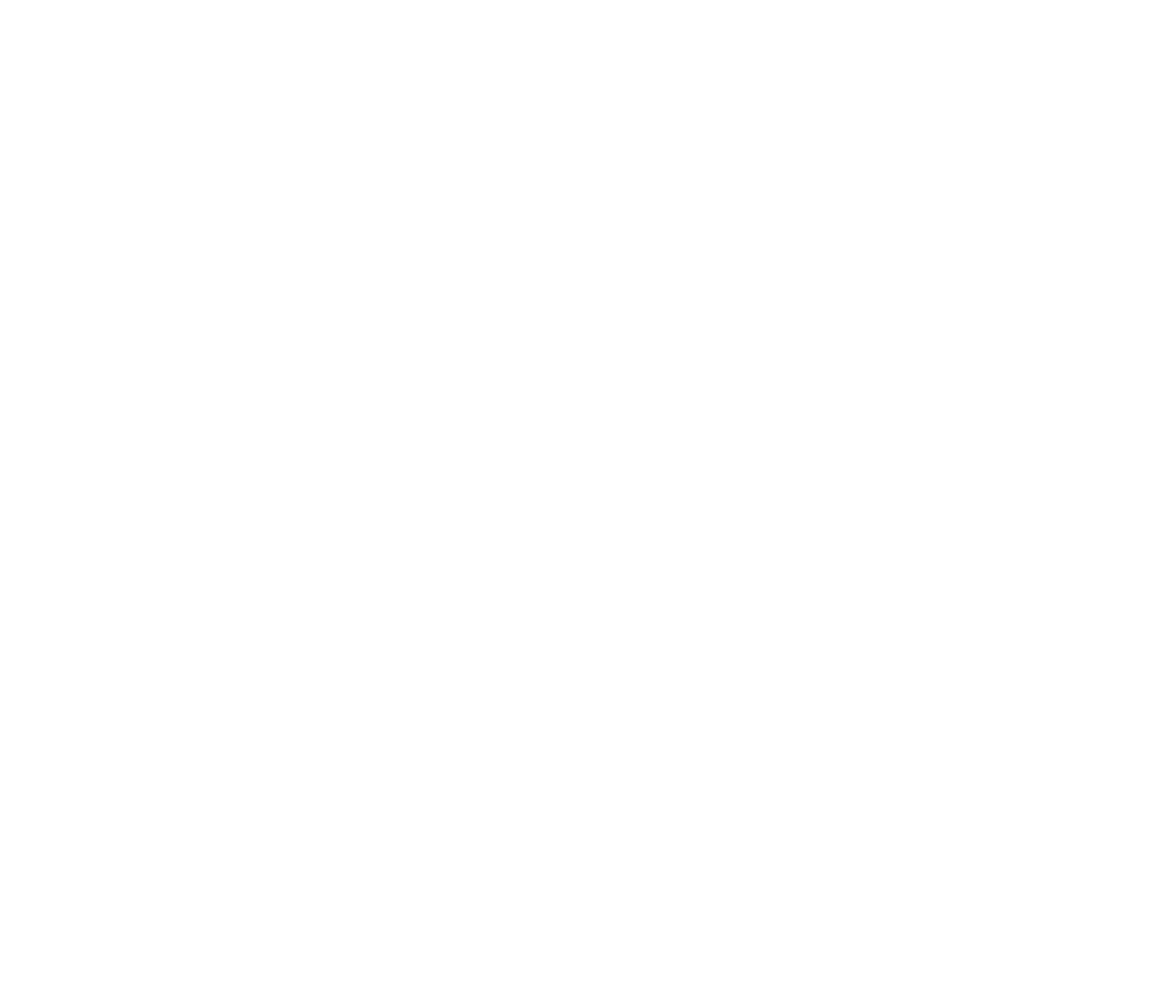
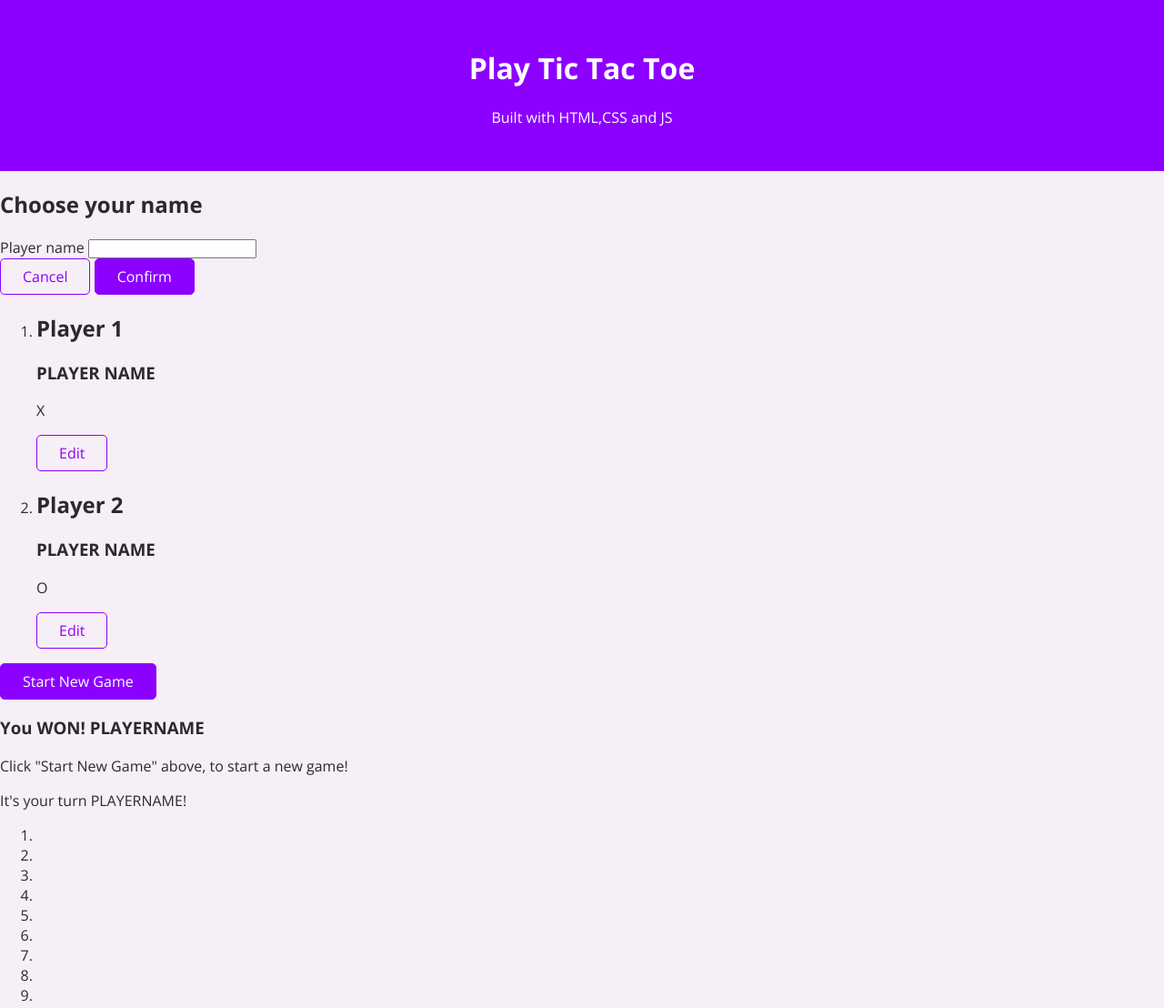
Before and after one commit to samarpan-rai11/tic-tac-toe, a plain HTML site: page index.html in a window 1280 px wide. Shown: the whole page at 91% size. Before the commit the page ends 800 px from the top, so only its background shows below. Drawn offline with nearby package versions, Linux system fonts and the light colour scheme.

Commit message:
html and css added

```diff
--- a/index.html
+++ b/index.html
@@ -3,9 +3,72 @@
 <head>
     <meta charset="UTF-8">
     <meta name="viewport" content="width=device-width, initial-scale=1.0">
-    <title>Tic,Tac,Toe</title>
+    <title>Tic Tac Toe</title>
+    <link rel="stylesheet" href="style.css">
+    <script src="app.js" defer></script>
 </head>
 <body>
+    <header id="main-header">
+        <h1>Play Tic Tac Toe</h1>
+        <p>Built with HTML,CSS and JS</p>
+    </header>
 
+    <main>
+        <aside>
+            <h2>Choose your name</h2>
+            <form>
+                <div>
+                    <label for="playername">Player name</label>
+                    <input type="text" name="playername" id="playername">
+                </div>
+                <div>
+                    <button type="button" class="btn-alt">Cancel</button>
+                    <button type="submit" class="btn">Confirm</button>
+                </div>
+            </form>
+        </aside>
+        <section id="game-config">
+            <ol>
+                <li>
+                    <article>
+                        <h2>Player 1</h2>
+                        <h3>PLAYER NAME</h3>
+                        <p>X</p>
+                        <button class="btn-alt">Edit</button>
+                    </article>
+                </li>
+
+                <li>
+                    <article>
+                        <h2>Player 2</h2>
+                        <h3>PLAYER NAME</h3>
+                        <p>O</p>
+                        <button class="btn-alt">Edit</button>
+                    </article>
+                </li>
+            </ol>
+            <button class="btn">Start New Game</button>
+        </section>
+
+        <section id="active-game">
+            <article>
+                <h3>You WON! <span id="winner-name">PLAYERNAME</span></h3>
+                <p>Click "Start New Game" above, to start a new game!</p>
+            </article>
+
+            <p>It's your turn <span id="active-player-name">PLAYERNAME</span>!</p>
+            <ol>
+                <li></li>
+                <li></li>
+                <li></li>
+                <li></li>
+                <li></li>
+                <li></li>
+                <li></li>
+                <li></li>
+                <li></li>
+            </ol>
+        </section>
+    </main>
 </body>
 </html>
--- a/style.css
+++ b/style.css
@@ -0,0 +1,45 @@
+@import url('https://fonts.googleapis.com/css2?family=Open+Sans:wght@400;700&display=swap');
+
+body{
+    margin: 0;
+    font-family: 'Open Sans', sans-serif;
+    color: rgb(44, 41, 44);
+    background-color: rgb(247, 239, 247);
+}
+
+#main-header{
+    background-color:rgb(140, 0, 255);
+    color: white;
+    padding: 2rem 5%;
+    text-align: center;
+}
+
+.btn{
+    font: inherit;
+    padding: 0.5rem 1.5rem;
+    background-color: rgb(140, 0, 255);
+    border: 1px solid rgb(140, 0, 255);
+    color: white;
+    border-radius: 5px;
+    cursor: pointer;
+}
+
+.btn-alt{
+    font: inherit;
+    padding: 0.5rem 1.5rem;
+    background-color: transparent;
+    border-color: transparent;
+    border: 1px solid rgb(140, 0, 255);
+    color: rgb(140, 0, 255);
+    border-radius: 5px;
+    cursor: pointer;
+}
+
+.btn:hover{
+    background-color: rgb(79, 10, 190);
+    border-color: rgb(79, 10, 190);
+}
+
+.btn-alt:hover{
+    background-color: rgb(230, 201, 252);
+}
```
